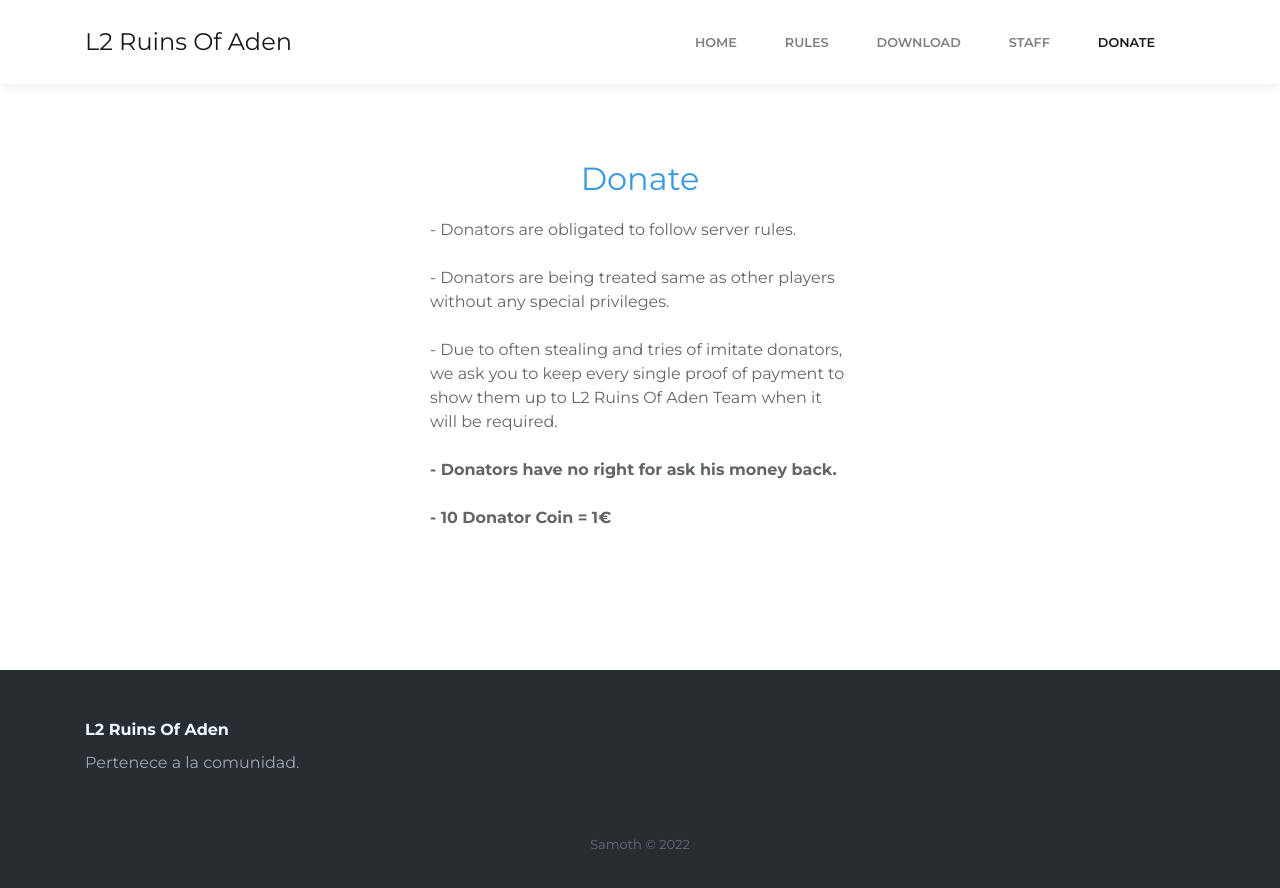
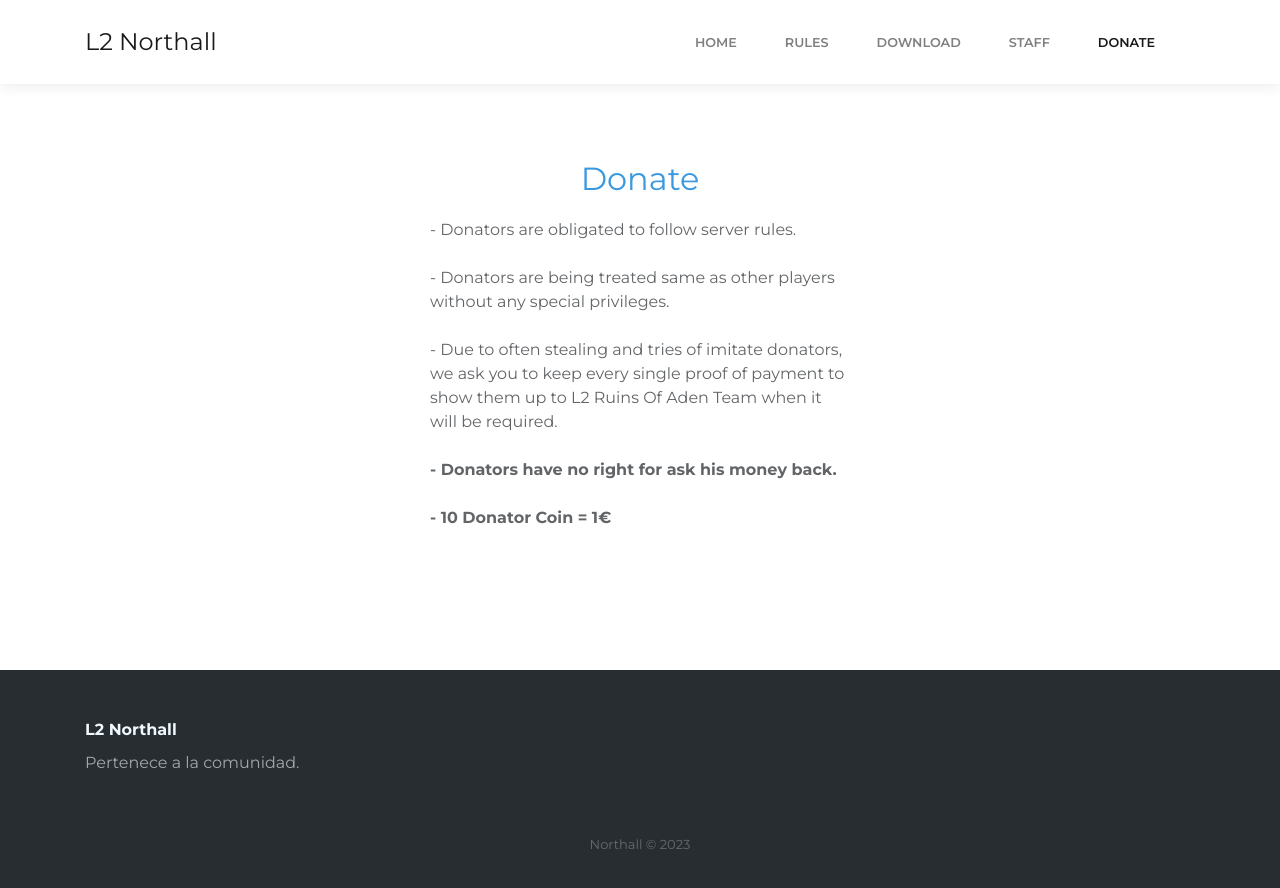
Before and after one commit to Samothp/web_roa, a plain HTML site: page donate.html in a window 1280 px wide. Drawn offline with nearby package versions, Linux system fonts and the light colour scheme; some packages are replaced by stand-ins of ours; a script that the page names is missing.

Commit message:
Update donate.html

```diff
--- a/donate.html
+++ b/donate.html
@@ -4,7 +4,7 @@
     <head>
         <meta charset="utf-8">
         <meta name="viewport" content="width=device-width, initial-scale=1.0, shrink-to-fit=no">
-        <title>Home - L2 Ruins Of Aden</title>
+        <title>Home - L2 Northall</title>
         <link rel="shorcut icon" type="image/png" src="favicon.ico.png">
         <link rel="stylesheet" href="assets/bootstrap/css/bootstrap.min.css">
         <link rel="stylesheet" href="https://fonts.googleapis.com/css?family=Montserrat:400,400i,700,700i,600,600i">
@@ -33,7 +33,7 @@
 
     <body>
         <nav class="navbar navbar-light navbar-expand-lg fixed-top bg-white clean-navbar">
-            <div class="container"><a class="navbar-brand logo" href="index.html"><img>L2 Ruins Of Aden</a><button data-toggle="collapse" class="navbar-toggler" data-target="#navcol-1"><span class="sr-only">Toggle navigation</span><span class="navbar-toggler-icon"></span></button>
+            <div class="container"><a class="navbar-brand logo" href="index.html"><img>L2 Northall</a><button data-toggle="collapse" class="navbar-toggler" data-target="#navcol-1"><span class="sr-only">Toggle navigation</span><span class="navbar-toggler-icon"></span></button>
                 <div class="collapse navbar-collapse"
                     id="navcol-1">
                     <ul class="nav navbar-nav ml-auto">
@@ -82,11 +82,11 @@
             <div class="container">
                 <div class="row">
                     <div class="col-md-6 item text">
-                        <h3>L2 Ruins Of Aden</h3>
+                        <h3>L2 Northall</h3>
                         <p>Pertenece a la comunidad. </p>
                     </div>
                 </div>
-                <p class="copyright">Samoth © 2022</p>
+                <p class="copyright">Northall © 2023</p>
             </div>
         </footer>
     </div>
```
